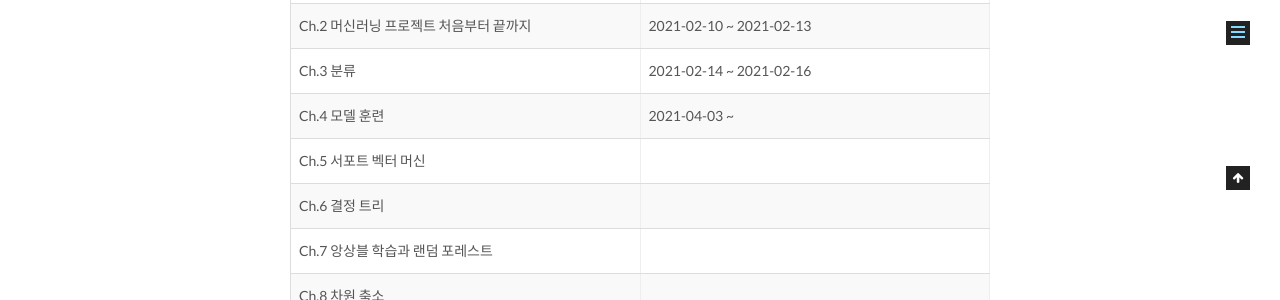
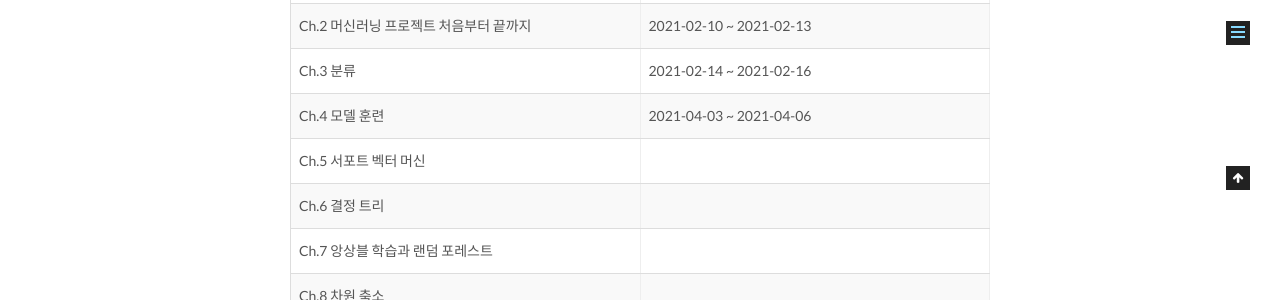
Before and after one commit to ShyRoute/ShyRoute.github.io, a Jekyll site: the page built from _posts/2021-02-08-homl2.md, in a window 1280 px wide. Shown: the part 810-1110 px from the top of the page. Built offline with Jekyll 4.4.1, drawn with Linux system fonts in a browser that asks for light colours; comment, search, counter and statistics services are not loaded.

Commit message:
Update post : homl2 (Ch.3)

```diff
--- a/_posts/2021-02-08-homl2.md
+++ b/_posts/2021-02-08-homl2.md
@@ -22,7 +22,7 @@ tags:
 |Ch.1 한눈에 보는 머신러닝|2021-02-08 ~ 2021-02-09|
 |Ch.2 머신러닝 프로젝트 처음부터 끝까지|2021-02-10 ~ 2021-02-13|
 |Ch.3 분류|2021-02-14 ~ 2021-02-16|
-|Ch.4 모델 훈련|2021-04-03 ~ |
+|Ch.4 모델 훈련|2021-04-03 ~ 2021-04-06|
 |Ch.5 서포트 벡터 머신||
 |Ch.6 결정 트리||
 |Ch.7 앙상블 학습과 랜덤 포레스트||
```
